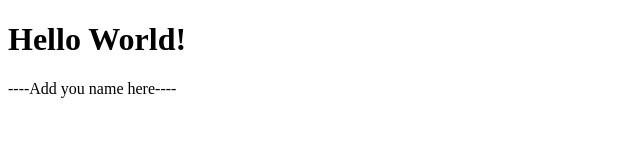
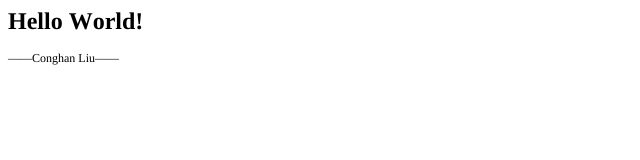
Before and after one commit to DS4200-S22/ic-01-conghan248, a plain HTML site: page index.html in a window 1280 px wide. Shown: the whole page, without its empty margins (0-640 px from the left). Drawn offline with Linux system fonts and the light colour scheme.

Commit message:
I change my name

```diff
--- a/index.html
+++ b/index.html
@@ -1,14 +1,18 @@
-<!DOCTYPE html>
+<!DOCTYPE html PUBLIC "-//W3C//DTD HTML 4.01//EN" "http://www.w3.org/TR/html4/strict.dtd">
 <html>
+<head>
+  <meta http-equiv="Content-Type" content="text/html; charset=utf-8">
+  <meta http-equiv="Content-Style-Type" content="text/css">
+  <title></title>
+  <meta name="Generator" content="Cocoa HTML Writer">
+  <meta name="CocoaVersion" content="1894.6">
+  <style type="text/css">
+    p.p2 {margin: 0.0px 0.0px 12.0px 0.0px; font: 12.0px Times; color: #000000; -webkit-text-stroke: #000000}
+    span.s1 {font-kerning: none}
+  </style>
+</head>
 <body>
-
-<h1>Hello World!</h1>
-
-<p>
-
-----Add you name here----
-
-</p>
-
+<h1 style="margin: 0.0px 0.0px 16.1px 0.0px; font: 24.0px Times; color: #000000; -webkit-text-stroke: #000000"><span class="s1"><b>Hello World!</b></span></h1>
+<p class="p2"><span class="s1">——Conghan Liu——<span class="Apple-converted-space"> </span></span></p>
 </body>
 </html>
```
